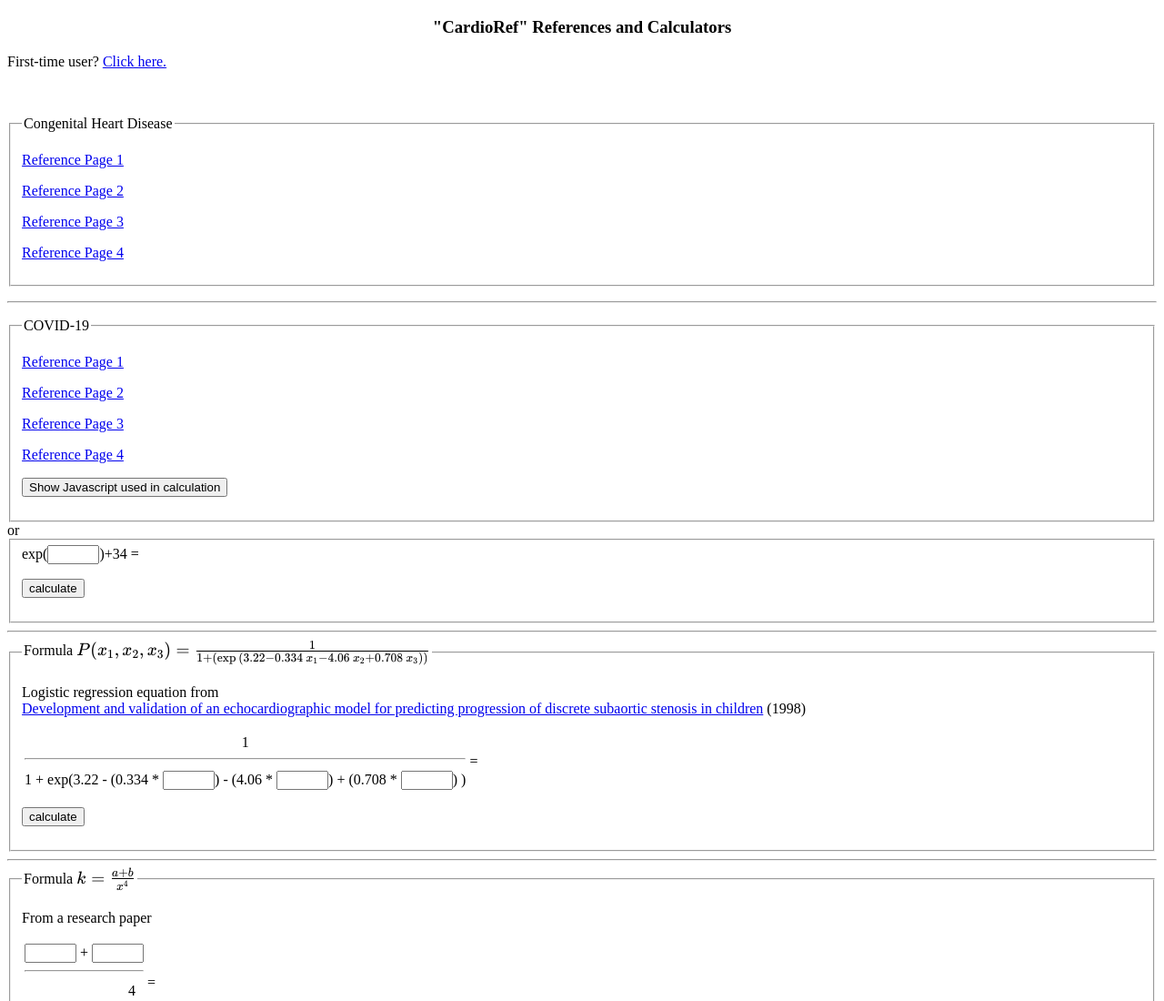
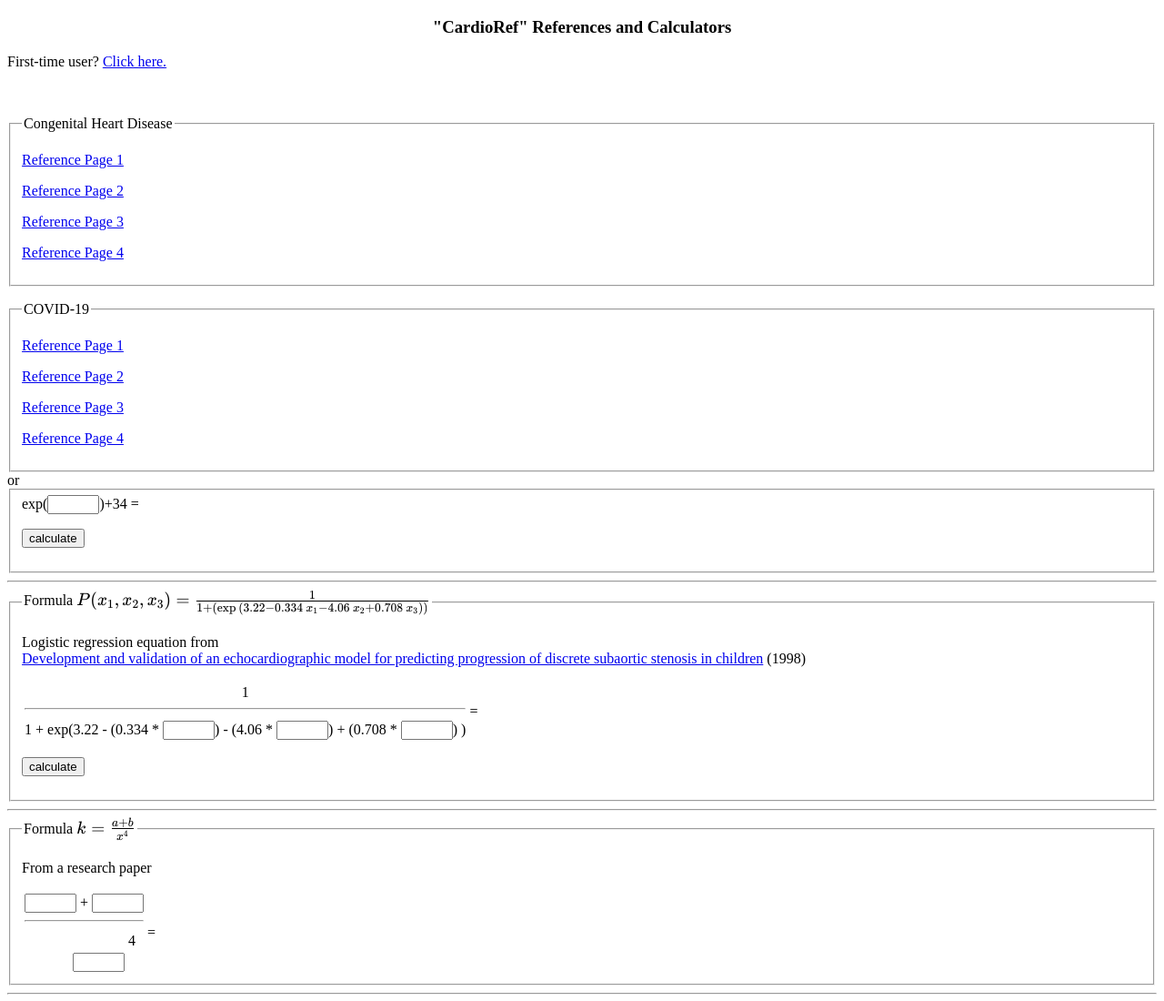
Before and after one commit to tracielin/cardioref, a plain HTML site: page index.html in a window 1280 px wide. Shown: the top 1100 px of the page at 91% size. Drawn offline with Linux system fonts and the light colour scheme.

Commit message:
Update index.html

```diff
--- a/index.html
+++ b/index.html
@@ -50,7 +50,6 @@
 
       </fieldset>
     </P>
-    <hr>
     <P>
 
       <fieldset>
@@ -62,13 +61,7 @@
         <P><a href="ref1.html">Reference Page 3</a>
         <P><a href="ref1.html">Reference Page 4</a>
 
-<P>
-<button type="button" class="collapsible">Show Javascript used in calculation</button>
-<div class="content" style="display: none;">
-<div id="form2"></div>
-</div>
-
-</fieldset>
+      </fieldset>
 or
 <fieldset>
 
```
